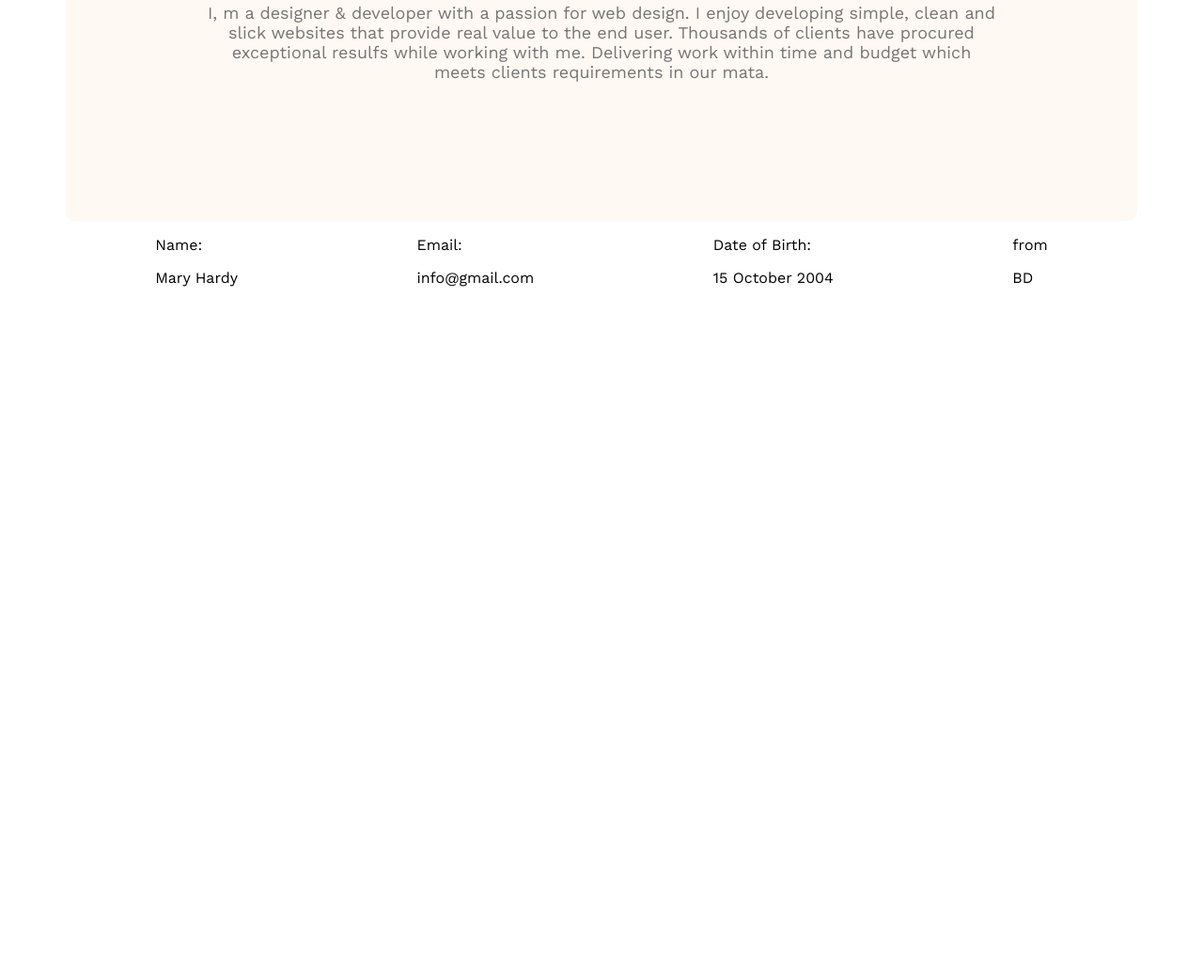
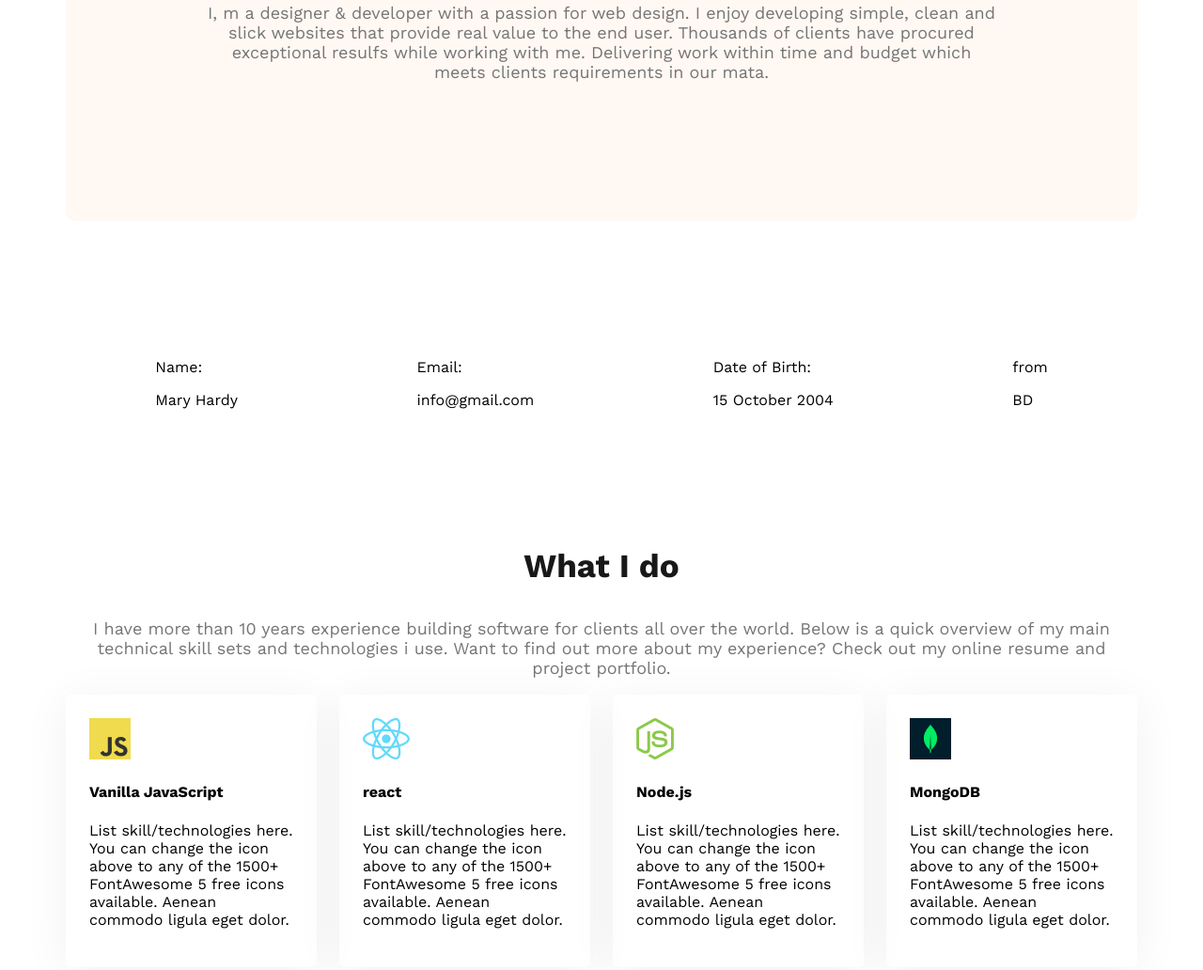
Before and after one commit to Ripa1518/web-dev-portfolio, a plain HTML site: page index.html in a window 1280 px wide. Shown: the part 1200-2232 px from the top of the page at 94% size. Before the commit the page ends 1529 px from the top, so only its background shows below. Drawn offline with nearby package versions, Linux system fonts and the light colour scheme.

Commit message:
added skill section

```diff
--- a/index.html
+++ b/index.html
@@ -56,6 +56,33 @@
         </div>
 
       </div>
+      <!-- what i do section start -->
+       <section class="skills">
+        <h3 class="section-title text-center">What I do</h3>
+        <p class="section-description text-center">I have more than 10 years experience building software for clients all over the world. Below is a quick overview of my main technical skill sets and technologies i use. Want to find out more about my experience? Check out my online resume and project portfolio.</p>
+        <div class="skills-container">
+            <div class="skill">
+                <img src="images/icons/js.png" alt="">
+                <h4 class="skill-title">Vanilla JavaScript</h4>
+                <p class="skill-description">List skill/technologies here. You can change the icon above to any of the 1500+ FontAwesome 5 free icons available. Aenean commodo ligula eget dolor.</p>
+            </div>
+            <div class="skill">
+                <img src="images/icons/react.png" alt="">
+                <h4 class="skill-title">react</h4>
+                <p class="skill-description">List skill/technologies here. You can change the icon above to any of the 1500+ FontAwesome 5 free icons available. Aenean commodo ligula eget dolor.</p>
+            </div>
+            <div class="skill">
+                <img src="images/icons/nodejs.png" alt="">
+                <h4 class="skill-title">Node.js</h4>
+                <p class="skill-description">List skill/technologies here. You can change the icon above to any of the 1500+ FontAwesome 5 free icons available. Aenean commodo ligula eget dolor.</p>
+            </div>
+            <div class="skill">
+                <img src="images/icons/mongo.png" alt="">
+                <h4 class="skill-title">MongoDB</h4>
+                <p class="skill-description">List skill/technologies here. You can change the icon above to any of the 1500+ FontAwesome 5 free icons available. Aenean commodo ligula eget dolor.</p>
+            </div>
+        </div>
+       </section>
     </main>
     <footer>
     </footer>
--- a/styles/portfolio.css
+++ b/styles/portfolio.css
@@ -32,6 +32,9 @@
 .section-description{
     font-size: 18px;
     color: #757575;
+}
+.text-center{
+    text-align: center;
 }
 /* header style */
 .header{
@@ -102,7 +105,20 @@ main{
     max-width: 1140px;
     margin: 0 auto;
 }
+main section{
+    margin: 130px 0px;
+}
 .about-items{
     display: flex;
     justify-content: space-around;
 }
+/* skills section style */
+.skills-container{
+    display: flex;
+    gap: 24px;
+}
+.skill{
+    padding: 25px;
+    border-radius: 5px;
+    box-shadow: 0px 6px 50px 0px rgba(0, 0, 0, 0.06);
+}
```
